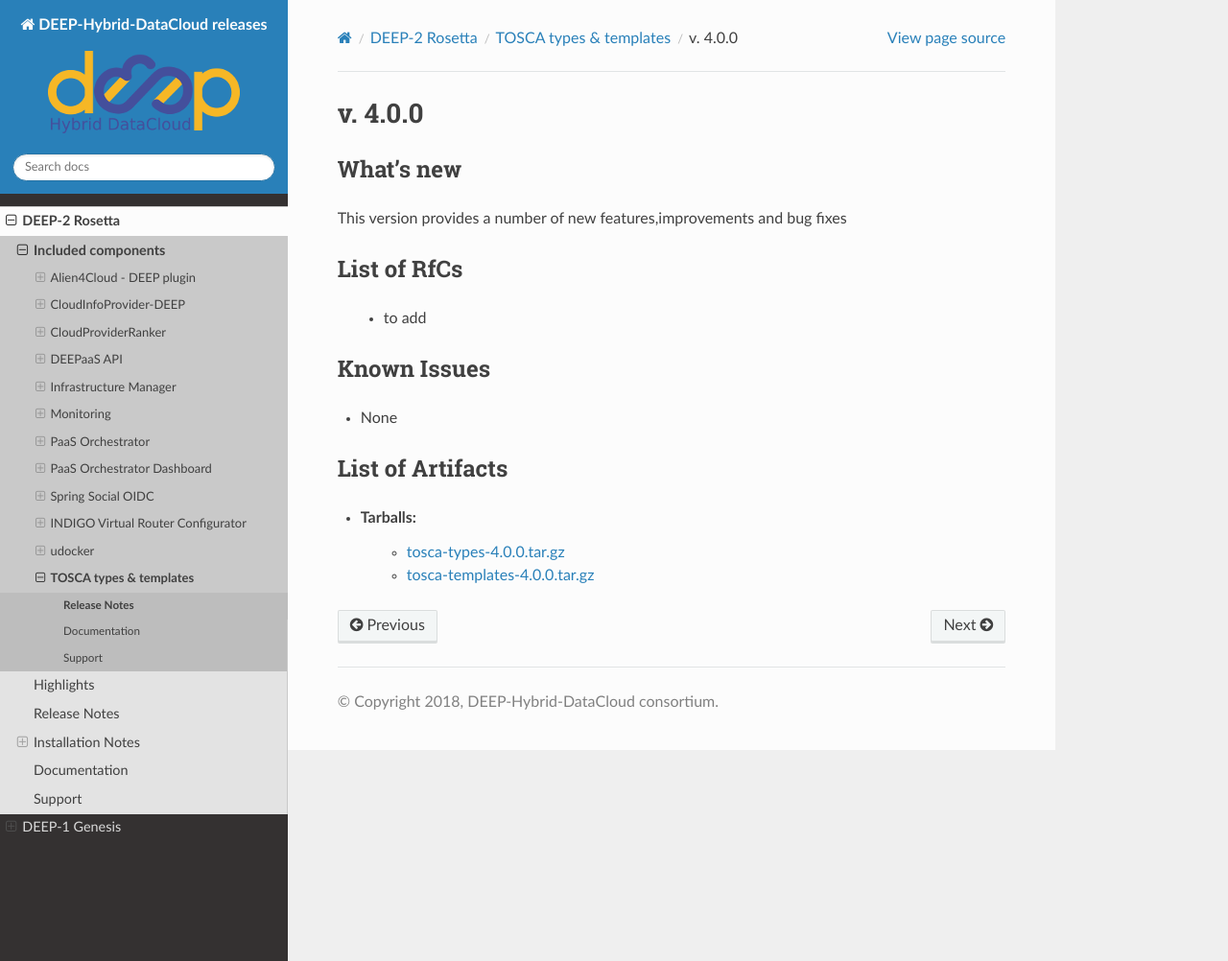
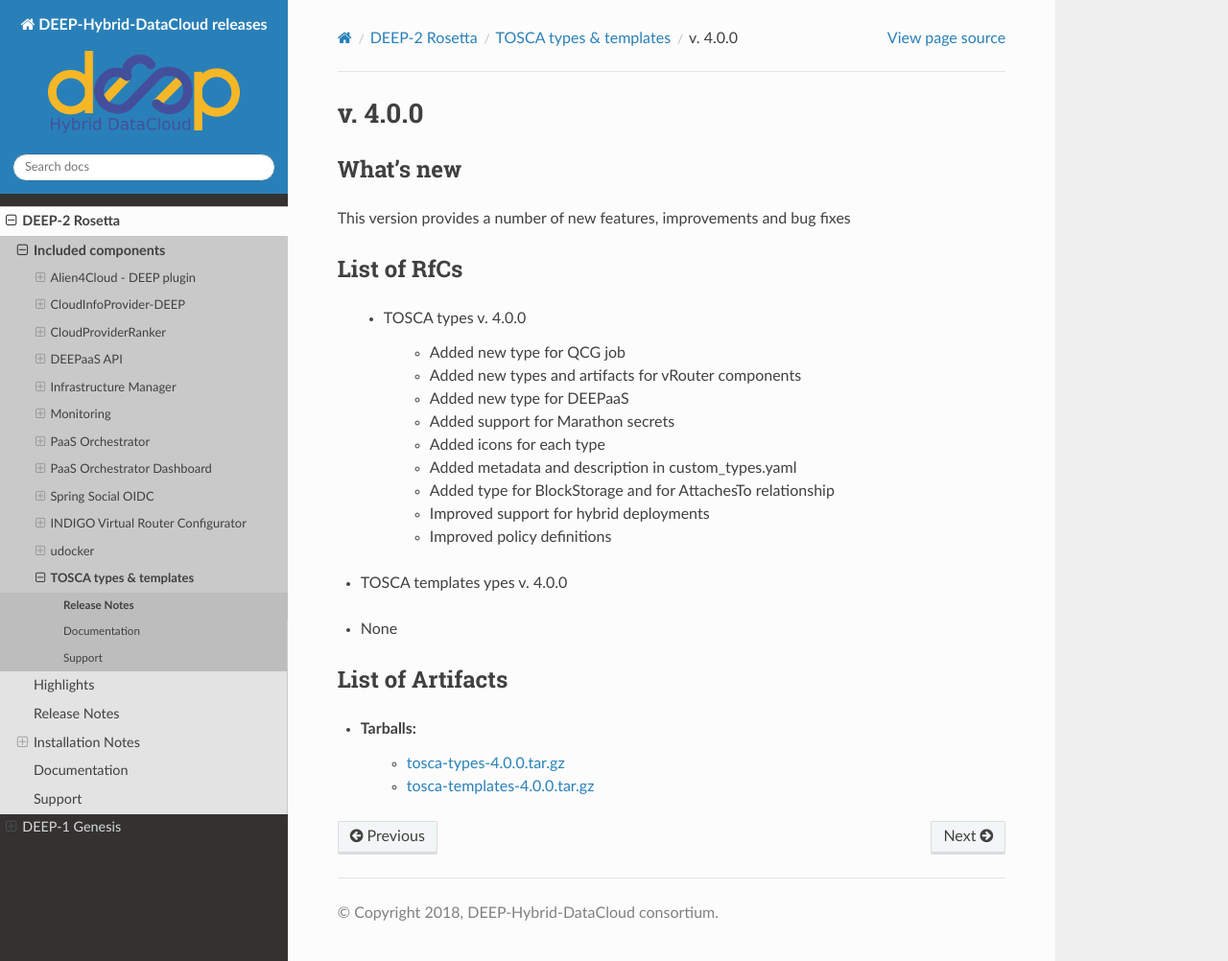
Before and after one commit to deephdc/deep-releases, a Sphinx documentation site: the page built from source/releases/rosetta/ttt/v4.0.0.rst, in a window 1280 px wide and 1002 px high. Shown: the whole window at 96% size. Built offline with Sphinx 7.4.7 and the Read the Docs theme 2.0.0, drawn with Linux system fonts in a browser that asks for light colours.

Commit message:
addd tosca types

```diff
--- a/source/releases/rosetta/ttt/v4.0.0.rst
+++ b/source/releases/rosetta/ttt/v4.0.0.rst
@@ -4,15 +4,24 @@
 What’s new
 ~~~~~~~~~~
 
-This version provides a number of new features,improvements and bug fixes
+This version provides a number of new features, improvements and bug fixes
 
 List of RfCs
 ~~~~~~~~~~~~
 
- - to add
+ - TOSCA types v. 4.0.0
 
-Known Issues
-~~~~~~~~~~~~
+    - Added new type for QCG job
+    - Added new types and artifacts for vRouter components
+    - Added new type for DEEPaaS
+    - Added support for Marathon secrets
+    - Added icons for each type
+    - Added metadata and description in custom_types.yaml
+    - Added type for BlockStorage and for AttachesTo relationship
+    - Improved support for hybrid deployments
+    - Improved policy definitions
+
+- TOSCA templates ypes v. 4.0.0
 
 * None
 
```
